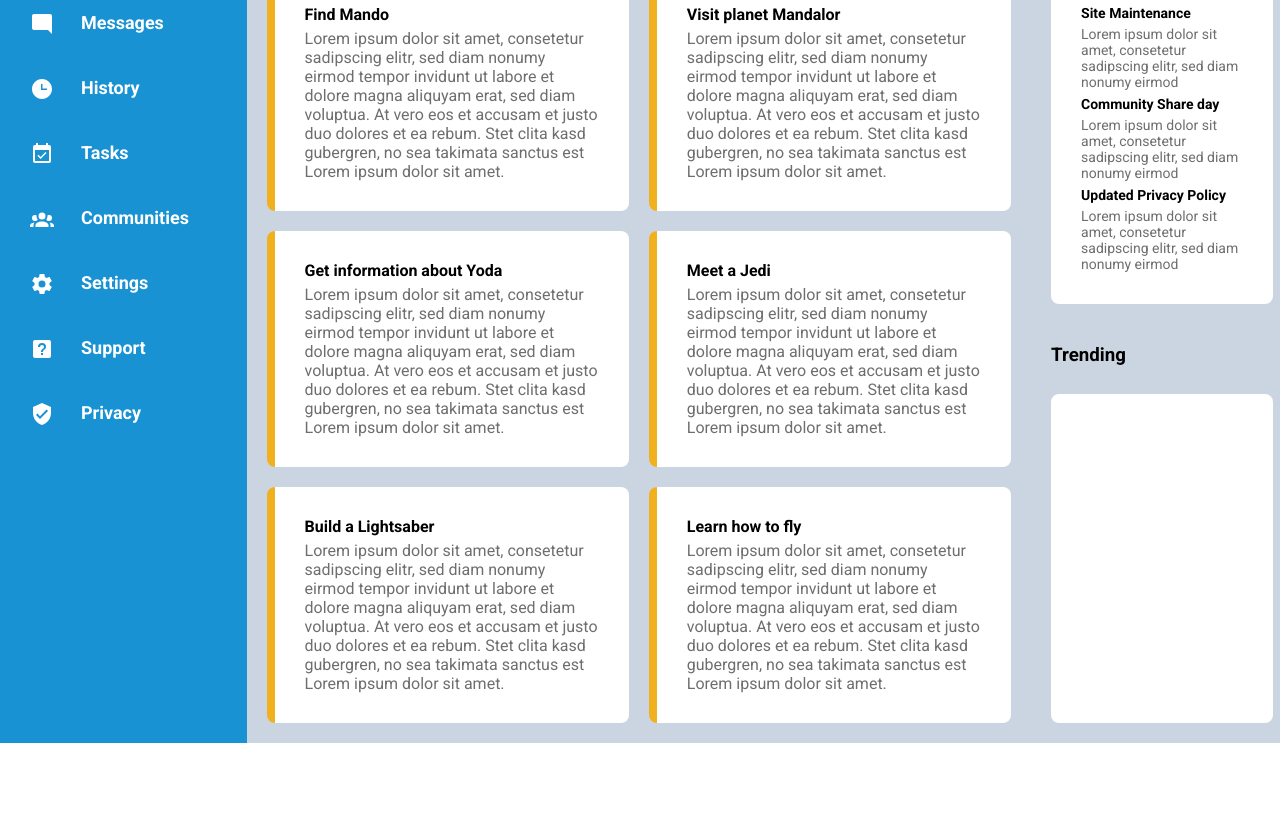
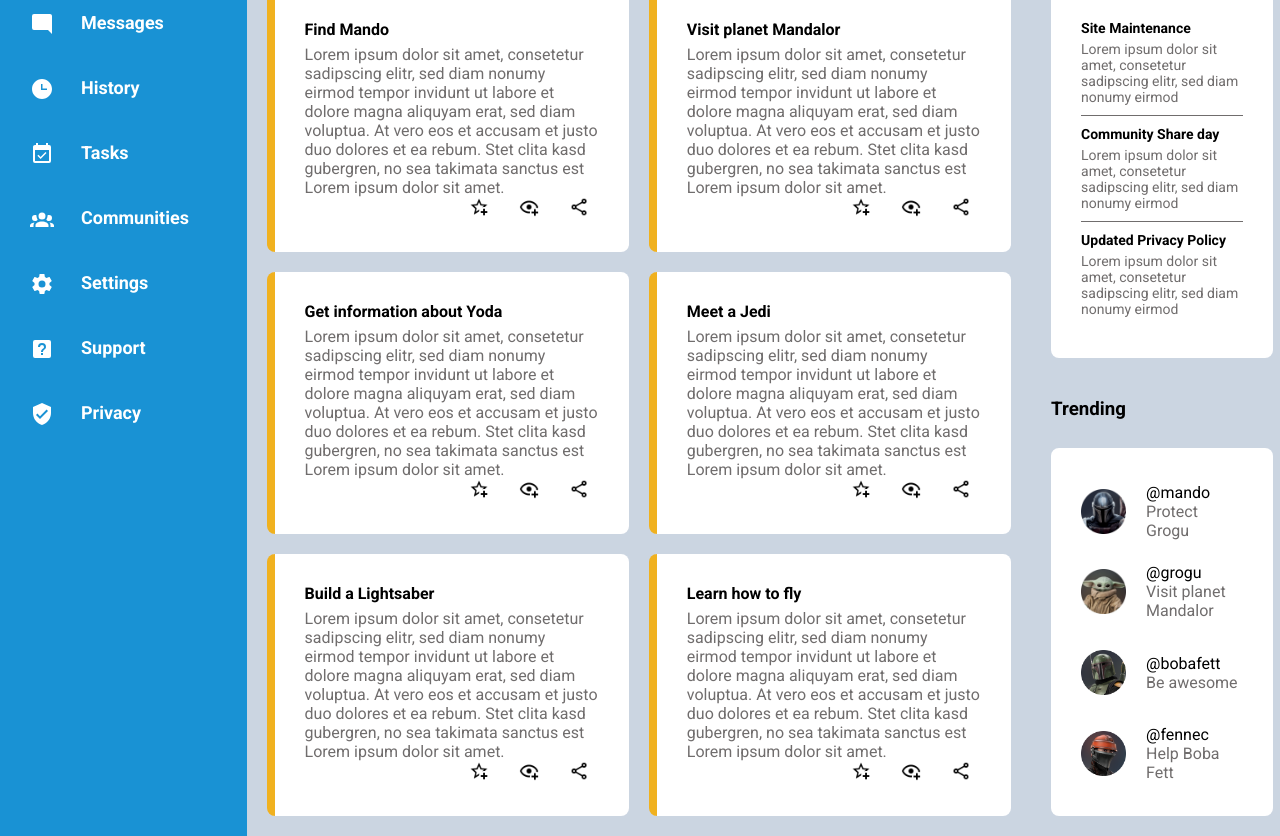
Before and after one commit to zro21/odin-admin-dashboard, a plain HTML site: page index.html in a window 1280 px wide. Shown: the part 263-1099 px from the top of the page. Before the commit the page ends 1006 px from the top, so only its background shows below. Drawn offline with Linux system fonts and the light colour scheme.

Commit message:
Finish the main-content section

```diff
--- a/index.html
+++ b/index.html
@@ -90,7 +90,7 @@
           <svg style="width:20px;height:20px" viewBox="0 0 24 24">
             <path fill="currentColor" d="M10,21H14A2,2 0 0,1 12,23A2,2 0 0,1 10,21M21,19V20H3V19L5,17V11C5,7.9 7.03,5.17 10,4.29C10,4.19 10,4.1 10,4A2,2 0 0,1 12,2A2,2 0 0,1 14,4C14,4.1 14,4.19 14,4.29C16.97,5.17 19,7.9 19,11V17L21,19M17,11A5,5 0 0,0 12,6A5,5 0 0,0 7,11V18H17V11M19.75,3.19L18.33,4.61C20.04,6.3 21,8.6 21,11H23C23,8.07 21.84,5.25 19.75,3.19M1,11H3C3,8.6 3.96,6.3 5.67,4.61L4.25,3.19C2.16,5.25 1,8.07 1,11Z" />
           </svg>
-          <img src="./grogu.webp" alt="avatar" width="40px" height="40px">
+          <img src="./grogu.webp" alt="avatar-grogu" width="40px" height="40px">
           <span>Grogu</span>
         </div>
         <div class="buttons">
@@ -112,6 +112,11 @@
                magna aliquyam erat, sed diam voluptua. At vero eos et accusam
                et justo duo dolores et ea rebum. Stet clita kasd gubergren, no
                sea takimata sanctus est Lorem ipsum dolor sit amet.</p>
+            <div class="card-symbols">
+              <img src="./star-plus-outline.png" alt="symbol-star" width="20px" height="20px">
+              <img src="./eye-plus-outline.png" alt="symbol-eye" width="20px" height="20px">
+              <img src="./share-variant-outline.png" alt="symbol-share" width="20px" height="20px">
+            </div>
           </div>
           <div class="card">
             <p class="card-heading">Visit planet Mandalor</p>
@@ -120,6 +125,11 @@
                magna aliquyam erat, sed diam voluptua. At vero eos et accusam
                et justo duo dolores et ea rebum. Stet clita kasd gubergren, no
                sea takimata sanctus est Lorem ipsum dolor sit amet.</p>
+            <div class="card-symbols">
+              <img src="./star-plus-outline.png" alt="symbol-star" width="20px" height="20px">
+              <img src="./eye-plus-outline.png" alt="symbol-eye" width="20px" height="20px">
+              <img src="./share-variant-outline.png" alt="symbol-share" width="20px" height="20px">
+            </div>
           </div>
           <div class="card">
             <p class="card-heading">Get information about Yoda</p>
@@ -128,6 +138,11 @@
                magna aliquyam erat, sed diam voluptua. At vero eos et accusam
                et justo duo dolores et ea rebum. Stet clita kasd gubergren, no
                sea takimata sanctus est Lorem ipsum dolor sit amet.</p>
+            <div class="card-symbols">
+              <img src="./star-plus-outline.png" alt="symbol-star" width="20px" height="20px">
+              <img src="./eye-plus-outline.png" alt="symbol-eye" width="20px" height="20px">
+              <img src="./share-variant-outline.png" alt="symbol-share" width="20px" height="20px">
+            </div>
           </div>
           <div class="card">
             <p class="card-heading">Meet a Jedi</p>
@@ -136,6 +151,11 @@
                magna aliquyam erat, sed diam voluptua. At vero eos et accusam
                et justo duo dolores et ea rebum. Stet clita kasd gubergren, no
                sea takimata sanctus est Lorem ipsum dolor sit amet.</p>
+            <div class="card-symbols">
+              <img src="./star-plus-outline.png" alt="symbol-star" width="20px" height="20px">
+              <img src="./eye-plus-outline.png" alt="symbol-eye" width="20px" height="20px">
+              <img src="./share-variant-outline.png" alt="symbol-share" width="20px" height="20px">
+            </div>
           </div>
           <div class="card">
             <p class="card-heading">Build a Lightsaber</p>
@@ -144,6 +164,11 @@
                magna aliquyam erat, sed diam voluptua. At vero eos et accusam
                et justo duo dolores et ea rebum. Stet clita kasd gubergren, no
                sea takimata sanctus est Lorem ipsum dolor sit amet.</p>
+            <div class="card-symbols">
+              <img src="./star-plus-outline.png" alt="symbol-star" width="20px" height="20px">
+              <img src="./eye-plus-outline.png" alt="symbol-eye" width="20px" height="20px">
+              <img src="./share-variant-outline.png" alt="symbol-share" width="20px" height="20px">
+            </div>
           </div>
           <div class="card">
             <p class="card-heading">Learn how to fly</p>
@@ -152,6 +177,11 @@
                magna aliquyam erat, sed diam voluptua. At vero eos et accusam
                et justo duo dolores et ea rebum. Stet clita kasd gubergren, no
                sea takimata sanctus est Lorem ipsum dolor sit amet.</p>
+            <div class="card-symbols">
+              <img src="./star-plus-outline.png" alt="symbol-star" width="20px" height="20px">
+              <img src="./eye-plus-outline.png" alt="symbol-eye" width="20px" height="20px">
+              <img src="./share-variant-outline.png" alt="symbol-share" width="20px" height="20px">
+            </div>
           </div>
         </div>
         <div class="announcements">
@@ -176,7 +206,16 @@
         </div>
         <div class="trending">
           <h3>Trending</h3>
-        <div class="card"></div>
+        <div class="card">
+          <img src="./mando.png" alt="avatar-mando" width="45px" height="45px">
+          <p><span>@mando</span><br>Protect Grogu</p>
+          <img src="./grogu.webp" alt="avatar-grogu" width="45px" height="45px">
+          <p><span>@grogu</span><br>Visit planet Mandalor</p>
+          <img src="./bobafett.png" alt="avatar-boba" width="45px" height="45px">
+          <p><span>@bobafett</span><br>Be awesome</p>
+          <img src="./fennec.png" alt="avatar-fennec" width="45px" height="45px">
+          <p><span>@fennec</span><br>Help Boba Fett</p>
+        </div>
         </div>
       </div>
     </div>
--- a/style.css
+++ b/style.css
@@ -66,6 +66,15 @@
 
 .projects > .card {
   border-left: 8px solid #f0b11f;
+  display: grid;
+  grid-template-rows: 25px 1fr 25px;
+}
+
+.projects > .card > .card-symbols {
+  display: grid;
+  grid-template-columns: repeat(3, 30px);
+  gap: 20px;
+  justify-content: end;
 }
 
 .card-heading {
@@ -86,7 +95,7 @@
 .announcements > .card {
   display: grid;
   grid-template-rows: repeat(3, 1fr);
-  gap: 5px;
+  gap: 10px;
 }
 
 .announcements > .card > .card-item > .card-heading {
@@ -97,12 +106,29 @@
   font-size: 14px;
 }
 
+.announcements > .card > :first-child,
+.announcements > .card > :nth-child(2) {
+  border-bottom: 1px solid #706d6d;
+}
+
 .trending {
   grid-row: 2 / 3;
   padding: 20px;
   display: grid;
   grid-template-rows: 30px 1fr;
   gap: 20px;
+}
+
+.trending > .card {
+  display: grid;
+  grid-template-columns: 50px 1fr;
+  grid-template-rows: repeat(4, 1fr);
+  gap: 15px;
+  align-items: center;
+}
+
+.trending > .card > p > span {
+  color: black;
 }
 
 
```
Also changed, not shown: avatar.png (deleted), bobafett.png (added), eye-plus-outline.png (added), fennec.png (added), mando.png (added), share-variant-outline.png (added), star-plus-outline.png (added).
